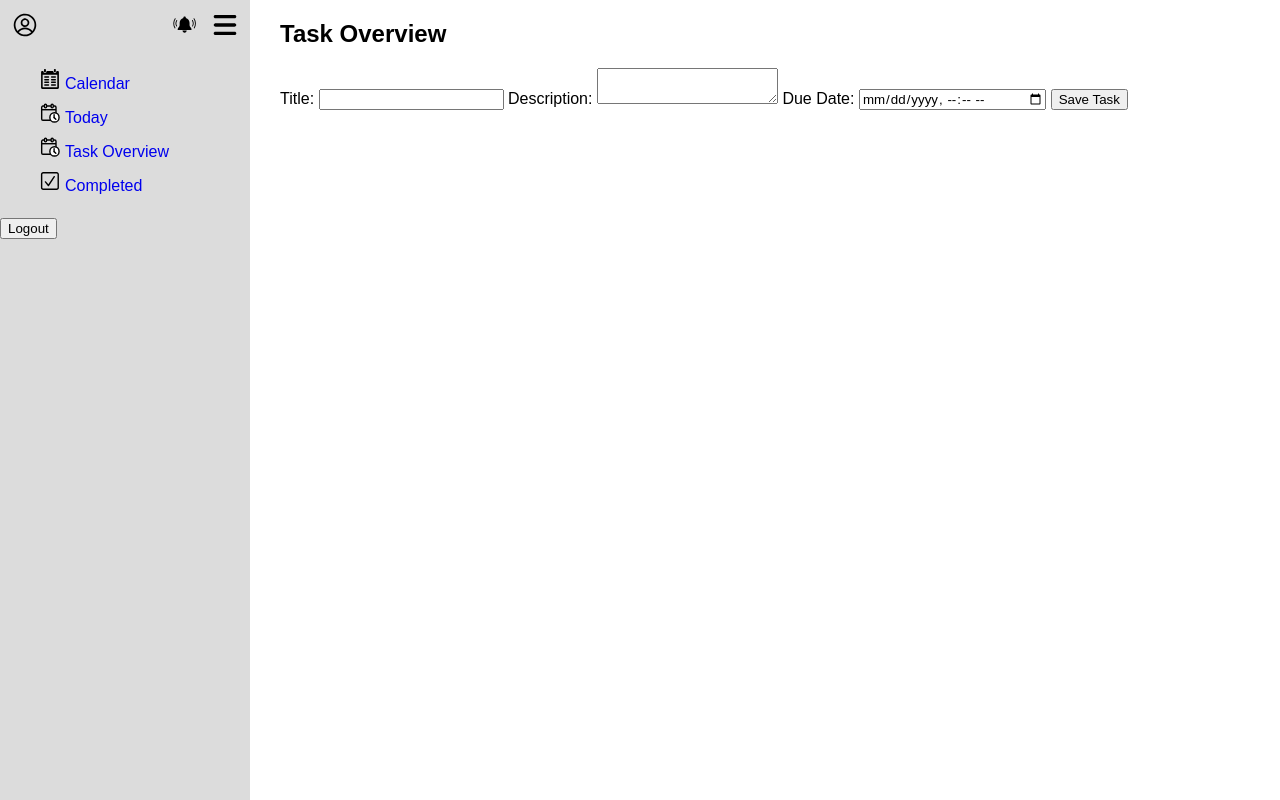
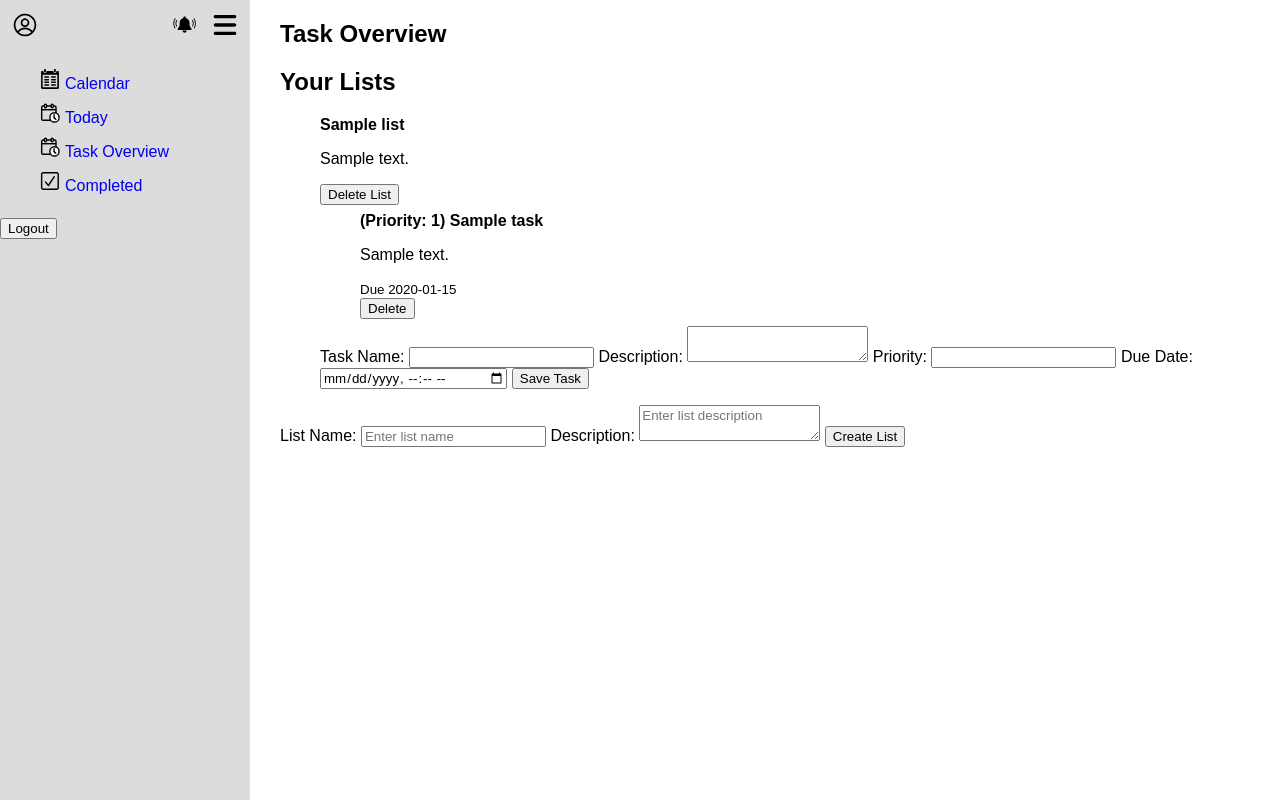
Before and after one commit to isstylertho/CSC450_TaskManagementSystem, a Flask app: page /overview.html in a window 1280 px wide. Run offline with Flask 2, Linux system fonts and the light colour scheme; a user stored in the database is signed in; tables that the repository leaves empty hold one stand-in row (values such as "Sample post").

Commit message:
Added functions connected to the database for create list, create task, delete task, delete list, & updated overview.html to display these. Also updated requirements.txt

```diff
--- a/application/src/app.py
+++ b/application/src/app.py
@@ -145,7 +145,6 @@ def calendarView():
     if not user_id:
         flash("You need to log in first.", "error")
         return redirect(url_for('login'))
-
     # Fetch user from database
     user = User.query.filter_by(UserID=user_id).first()
     if not user:
@@ -166,10 +165,28 @@ def calendarView():
         return render_template('calendar-view.html', data=None)
 
 
-@app.route("/overview.html") #ensures function returns to correct html
+@app.route("/overview.html")  # Ensures function returns to correct html
 @login_required
 def taskOverview():
-    return render_template('overview.html')
+    # Get userID from session
+    user_id = session.get('userID')
+    if not user_id:
+        flash("You need to log in first.", "error")
+        return redirect(url_for('login'))
+
+    # Fetch user from database
+    user = User.query.filter_by(UserID=user_id).first()
+    if not user:
+        flash("User not found. Please log in again.", "error")
+        return redirect(url_for('login'))
+
+    # Fetch the lists and their associated tasks for the logged-in user
+    lists = List.query.filter_by(UserID=user.UserID).all()
+    for list_item in lists:
+        list_item.tasks = Task.query.filter_by(ListID=list_item.ListID).all()
+
+    # Pass the lists and tasks to the template
+    return render_template('overview.html', lists=lists)
 
 @app.route("/completed-tasks.html") #ensures function returns to correct html
 @login_required
@@ -187,6 +204,18 @@ def userinterface():
     return render_template("user-interface.html")
 
 # Models
+
+# describe Users;
+# +-------------+--------------+------+-----+---------+-------+
+# | Field       | Type         | Null | Key | Default | Extra |
+# +-------------+--------------+------+-----+---------+-------+
+# | UserID      | varchar(50)  | NO   | PRI | NULL    |       |
+# | Email       | varchar(100) | NO   | UNI | NULL    |       |
+# | Password    | varchar(255) | NO   |     | NULL    |       |
+# | UserTasks   | varchar(255) | YES  |     | NULL    |       |
+# | calendarURL | varchar(255) | YES  |     | NULL    |       |
+# +-------------+--------------+------+-----+---------+-------+
+
 class User(UserMixin, db.Model): #UserMixin allows check for active user
     __tablename__ = 'Users'
     UserID = db.Column(db.String(50), primary_key=True) #removed username field - this will be the username
@@ -206,32 +235,65 @@ class User(UserMixin, db.Model): #UserMixin allows check for active user
     def get_id(self):
         return self.UserID  # Returns unique identifier of the user
 
+# describe Tasks;
+# +--------------+--------------+------+-----+---------+----------------+
+# | Field        | Type         | Null | Key | Default | Extra          |
+# +--------------+--------------+------+-----+---------+----------------+
+# | TaskID       | int          | NO   | PRI | NULL    | auto_increment |
+# | TaskName     | varchar(100) | NO   |     | NULL    |                |
+# | Description  | text         | YES  |     | NULL    |                |
+# | Priority     | int          | YES  |     | NULL    |                |
+# | CreationDate | date         | NO   |     | NULL    |                |
+# | DueDate      | date         | YES  |     | NULL    |                |
+# | ListID       | int          | YES  | FK  | NULL    |                |
+# +--------------+--------------+------+-----+---------+----------------+
+
 class Task(db.Model):
     __tablename__ = 'Tasks'
-    TaskID = db.Column(db.Integer, primary_key=True)
+    TaskID = db.Column(db.Integer, primary_key=True, autoincrement=True)
     TaskName = db.Column(db.String(100), nullable=False)
     Description = db.Column(db.Text)
     Priority = db.Column(db.Integer)  # 1=High, 2=Medium, 3=Low
     CreationDate = db.Column(db.Date, nullable=False, default=datetime.utcnow)
     DueDate = db.Column(db.Date)
+    ListID = db.Column(db.Integer, db.ForeignKey('Lists.ListID', ondelete='CASCADE'))
 
     def __repr__(self):
         return f"<Task {self.TaskID}, {self.TaskName}, Priority: {self.Priority}>"
 
+# describe Lists;
+# +-----------------+--------------+------+-----+---------+----------------+
+# | Field           | Type         | Null | Key | Default | Extra          |
+# +-----------------+--------------+------+-----+---------+----------------+
+# | UserID          | varchar(50)  | YES  | FK  | NULL    |                |
+# | ListID          | int          | NO   | PRI | NULL    | auto_increment |
+# | ListName        | varchar(100) | NO   |     | NULL    |                |
+# | ListDescription | text         | YES  |     | NULL    |                |
+# +-----------------+--------------+------+-----+---------+----------------+
+
 class List(db.Model):
     __tablename__ = 'Lists'
-    ProjectID = db.Column(db.Integer, primary_key=True)
     UserID = db.Column(db.String(50), db.ForeignKey('Users.UserID', ondelete='CASCADE'))
-    TaskID = db.Column(db.Integer, db.ForeignKey('Tasks.TaskID', ondelete='SET NULL'))
+    ListID = db.Column(db.Integer, primary_key=True, autoincrement=True)
     ListName = db.Column(db.String(100), nullable=False)
     ListDescription = db.Column(db.Text)
 
     def __repr__(self):
-        return f"<List {self.ProjectID}, {self.ListName}>"
+        return f"<List {self.ListID}, {self.ListName}>"
+
+# describe Comments;
+# +-----------+-------------+------+-----+---------+-------+
+# | Field     | Type        | Null | Key | Default | Extra |
+# +-----------+-------------+------+-----+---------+-------+
+# | CommentID | int         | NO   | PRI | NULL    |       |
+# | UserID    | varchar(50) | YES  | FK  | NULL    |       |
+# | TaskID    | int         | YES  | FK  | NULL    |       |
+# | Content   | text        | NO   |     | NULL    |       |
+# +-----------+-------------+------+-----+---------+-------+
 
 class Comment(db.Model):
     __tablename__ = 'Comments'
-    CommentID = db.Column(db.Integer, primary_key=True)
+    CommentID = db.Column(db.Integer, primary_key=True, autoincrement=True)
     UserID = db.Column(db.Integer, db.ForeignKey('Users.UserID', ondelete='CASCADE'))
     TaskID = db.Column(db.Integer, db.ForeignKey('Tasks.TaskID', ondelete='SET NULL'))
     Content = db.Column(db.Text, nullable=False)
@@ -239,9 +301,9 @@ class Comment(db.Model):
     def __repr__(self):
         return f"<Comment {self.CommentID}, User {self.UserID}, Task {self.TaskID}>"
 
-# Ensure database tables are created
-with app.app_context():
-    db.create_all()
+    # Ensure database tables are created
+    with app.app_context():
+        db.create_all()
 
 # Routes
 
@@ -272,6 +334,35 @@ def delete_user(UserID):
     db.session.commit()
     return jsonify({'message': 'User deleted successfully'})
 
+
+@app.route('/lists', methods=['POST'])
+def create_list():
+    # Get userID from session
+    user_id = session.get('userID')
+    if not user_id:
+        flash("You need to log in first.", "error")
+        return redirect(url_for('login'))
+
+    # Fetch user from database
+    user = User.query.filter_by(UserID=user_id).first()
+    if not user:
+        flash("User not found. Please log in again.", "error")
+        return redirect(url_for('login'))
+
+    # Get form data
+    list_name = request.form.get('ListName')
+    description = request.form.get('Description')
+
+    # Save the new list to the database
+    new_list = List(UserID=user.UserID, ListName=list_name, ListDescription=description)
+    db.session.add(new_list)
+    db.session.commit()
+
+    flash("List created successfully!", "success")
+
+    # Redirect to the overview route after creating the list
+    return redirect(url_for('taskOverview'))
+
 # Tasks Endpoints
 @app.route('/tasks', methods=['GET'])
 def get_tasks():
@@ -284,30 +375,85 @@ def get_tasks():
 
 @app.route('/tasks', methods=['POST'])
 def create_task():
-    data = request.get_json()
-    if not data or 'TaskName' not in data or 'Priority' not in data or 'CreationDate' not in data:
-        abort(400, description="Missing required fields")
+    # Get userID from session
+    user_id = session.get('userID')
+    if not user_id:
+        flash("You need to log in first.", "error")
+        return redirect(url_for('login'))
 
+    # Fetch user from database
+    user = User.query.filter_by(UserID=user_id).first()
+    if not user:
+        flash("User not found. Please log in again.", "error")
+        return render_template('overview.html')
+
+    # Get form data
+    task_name = request.form.get('TaskName')
+    description = request.form.get('Description')
+    priority = request.form.get('Priority')
+    due_date = request.form.get('DueDate')
+    list_id = request.form.get('ListID')  # Get the ListID from the form
+
+    # Validation
+    if not task_name or not priority or not due_date:
+        flash("Missing required fields", "error")
+        return redirect(url_for('taskOverview'))
+
+    # Set CreationDate to current date
+    creation_date = datetime.today().date()
+
+    # Create a new task
     new_task = Task(
-        TaskName=data['TaskName'],
-        Description=data.get('Description'),
-        Priority=data['Priority'],
-        CreationDate=data['CreationDate'],
-        DueDate=data.get('DueDate')
+        TaskName=task_name,
+        Description=description,
+        Priority=priority,
+        CreationDate=creation_date,  # Set creation date to current date
+        DueDate=due_date,
+        ListID=list_id  # Associate the task with the correct list
     )
+
+    # Save to the database
     db.session.add(new_task)
     db.session.commit()
-    return jsonify({'TaskID': new_task.TaskID, 'TaskName': new_task.TaskName}), 201
 
-@app.route('/tasks/<int:TaskID>', methods=['DELETE'])
+    flash("Task successfully created!", "success")
+    return redirect(url_for('taskOverview'))
+
+@app.route('/lists/<int:ListID>', methods=['POST'])
+def delete_list(ListID):
+    if request.form.get('_method') == 'DELETE':  # Check for hidden field '_method'
+        list_to_delete = List.query.get(ListID)
+
+        if not list_to_delete:
+            abort(404, description="List not found")
+
+        # Delete tasks associated with this list
+        tasks_to_delete = Task.query.filter_by(ListID=ListID).all()
+        for task in tasks_to_delete:
+            db.session.delete(task)
+
+        # Now delete the list
+        db.session.delete(list_to_delete)
+        db.session.commit()
+
+        flash("List and its associated tasks deleted successfully!", "success")
+        return redirect(url_for('taskOverview'))  # Redirect back to the overview page
+    else:
+        abort(400, description="Invalid request method")
+
+@app.route('/tasks/<int:TaskID>', methods=['POST', 'DELETE'])
 def delete_task(TaskID):
-    task = Task.query.get(TaskID)
-    if not task:
-        abort(404, description="Task not found")
+    if request.method == 'POST' and request.form.get('_method') == 'DELETE':
+        task = Task.query.get(TaskID)
+        if not task:
+            abort(404, description="Task not found")
 
-    db.session.delete(task)
-    db.session.commit()
-    return jsonify({'message': 'Task deleted successfully'})
+        db.session.delete(task)
+        db.session.commit()
+        flash("Task deleted successfully!", "success")
+        return redirect(url_for('taskOverview'))  # Redirect to the overview page
+    else:
+        abort(405, description="Method Not Allowed")
 
 # Comments Endpoints
 @app.route('/comments', methods=['GET'])
--- a/application/src/requirements.txt
+++ b/application/src/requirements.txt
@@ -6,3 +6,5 @@ Flask-WTF==1.0.1
 psycopg2-binary==2.9.6
 Flask-Migrate==3.1.0
 Werkzeug==2.2.3
+python-dotenv
+validators
--- a/templates/overview.html
+++ b/templates/overview.html
@@ -29,16 +29,73 @@
     <section class="right-side-main-content">
         <main>
             <h1>Task Overview</h1>
-            <form id="taskForm">
-                <input type="hidden" id="taskId" name="task_id">
-                <label for="title">Title:</label>
-                <input type="text" id="title" name="title" required>
-                <label for="description">Description:</label>
-                <textarea id="description" name="description"></textarea>
-                <label for="due_date">Due Date:</label>
-                <input type="datetime-local" id="due_date" name="due_date" required>
-                <button type="submit">Save Task</button>
-            </form>
+
+            <h2>Your Lists</h2>
+            <!-- Display lists from database -->
+            <div class="lists-container">
+                {% if lists %}
+                    <ul class="list-group">
+                        {% for list in lists %}
+                            <li class="list-group-item">
+                                <strong>{{ list.ListName }}</strong>
+                                <p>{{ list.ListDescription }}</p>
+                                <!-- Delete the list -->
+                                <form method="POST" action="{{ url_for('delete_list', ListID=list.ListID) }}" style="display:inline;">
+                                    <input type="hidden" name="_method" value="DELETE">
+                                    <button type="submit">Delete List</button>
+                                </form>
+                            </li>
+                            <!-- Display tasks for each list -->
+                            {% if list.tasks %}
+                                <ul class="task-list">
+                                    {% for task in list.tasks %}
+                                        <li>
+                                            <b>(Priority: {{ task.Priority }}) {{ task.TaskName }}</b>
+                                            <p>{{ task.Description }}</p>
+                                            <small>Due {{ task.DueDate }}</small>
+                                            <!-- Delete the task -->
+                                            <form method="POST" action="{{ url_for('delete_task', TaskID=task.TaskID) }}" class="delete-form">
+                                                <input type="hidden" name="_method" value="DELETE">
+                                                <button type="submit">Delete</button>
+                                            </form>
+                                        </li>
+                                    {% endfor %}
+                                </ul>
+                            {% else %}
+                                <p>No tasks created for this list.</p>
+                            {% endif %}
+                            <!-- For every list displayed, include a create task form option -->
+                            <form id="taskForm" method="POST" action="{{ url_for('create_task') }}">
+                                <input type="hidden" name="ListID" value="{{ list.ListID }}"> <!-- Specifies which listID the task should be associated with -->
+                                <label for="taskName">Task Name:</label>
+                                <input type="text" id="taskName" name="TaskName" required>
+
+                                <label for="description">Description:</label>
+                                <textarea id="description" name="Description"></textarea>
+
+                                <label for="priority">Priority:</label>
+                                <input type="number" id="priority" name="Priority">
+
+                                <label for="dueDate">Due Date:</label>
+                                <input type="datetime-local" id="dueDate" name="DueDate" required>
+
+                                <button type="submit">Save Task</button>
+                            </form>
+                        {% endfor %}
+                    </ul>
+                {% else %}
+                    <p>No lists found. Create one to get started!</p>
+                {% endif %}
+                <form method="POST" action="{{ url_for('create_list') }}">
+                    <label for="ListName">List Name:</label>
+                    <input type="text" id="ListName" name="ListName" required class="form-control" placeholder="Enter list name">
+
+                    <label for="Description">Description:</label>
+                    <textarea id="Description" name="Description" class="form-control" placeholder="Enter list description"></textarea>
+
+                    <button type="submit" class="btn btn-primary">Create List</button>
+                </form>
+            </div>
         </main>
     </section>
 </body>
```
